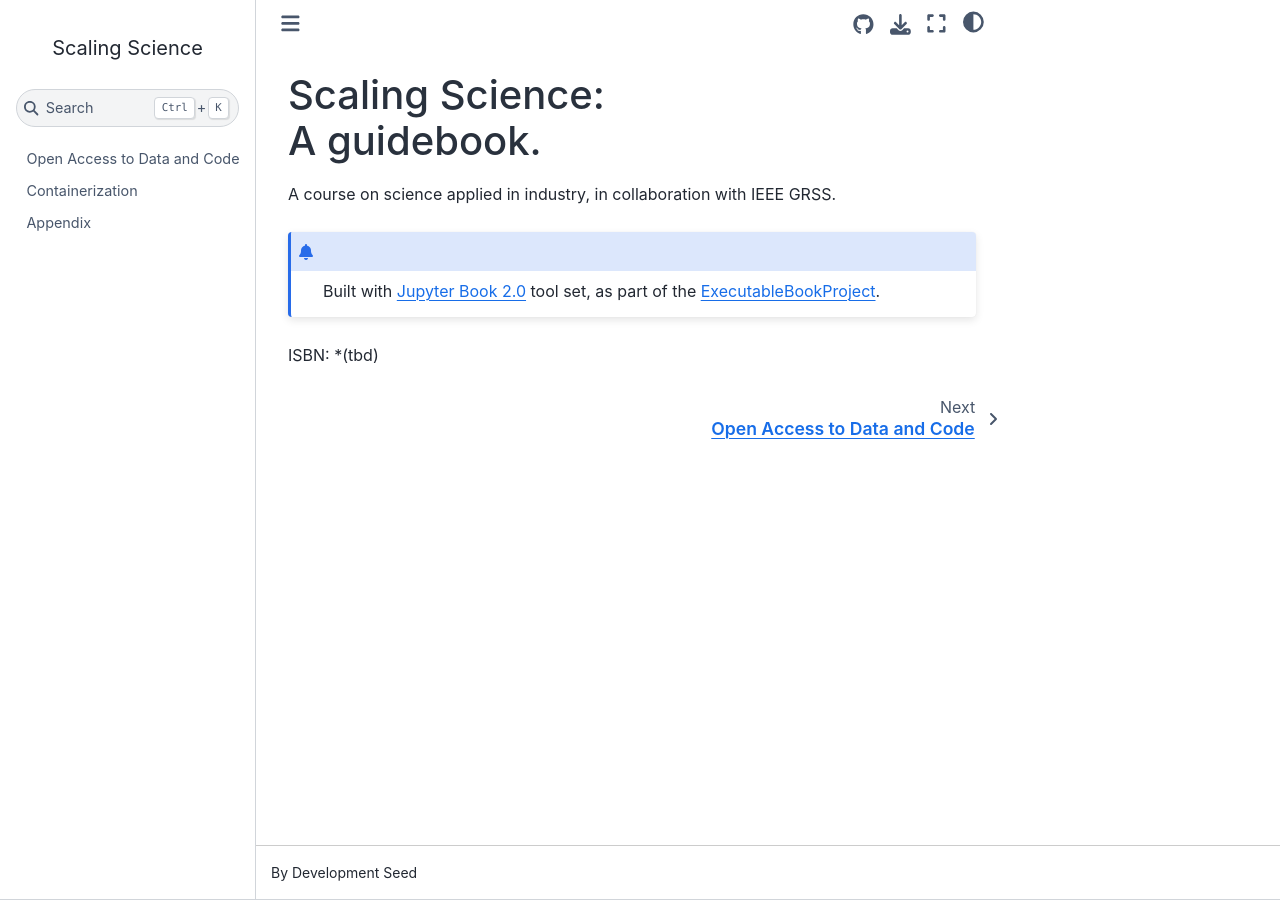
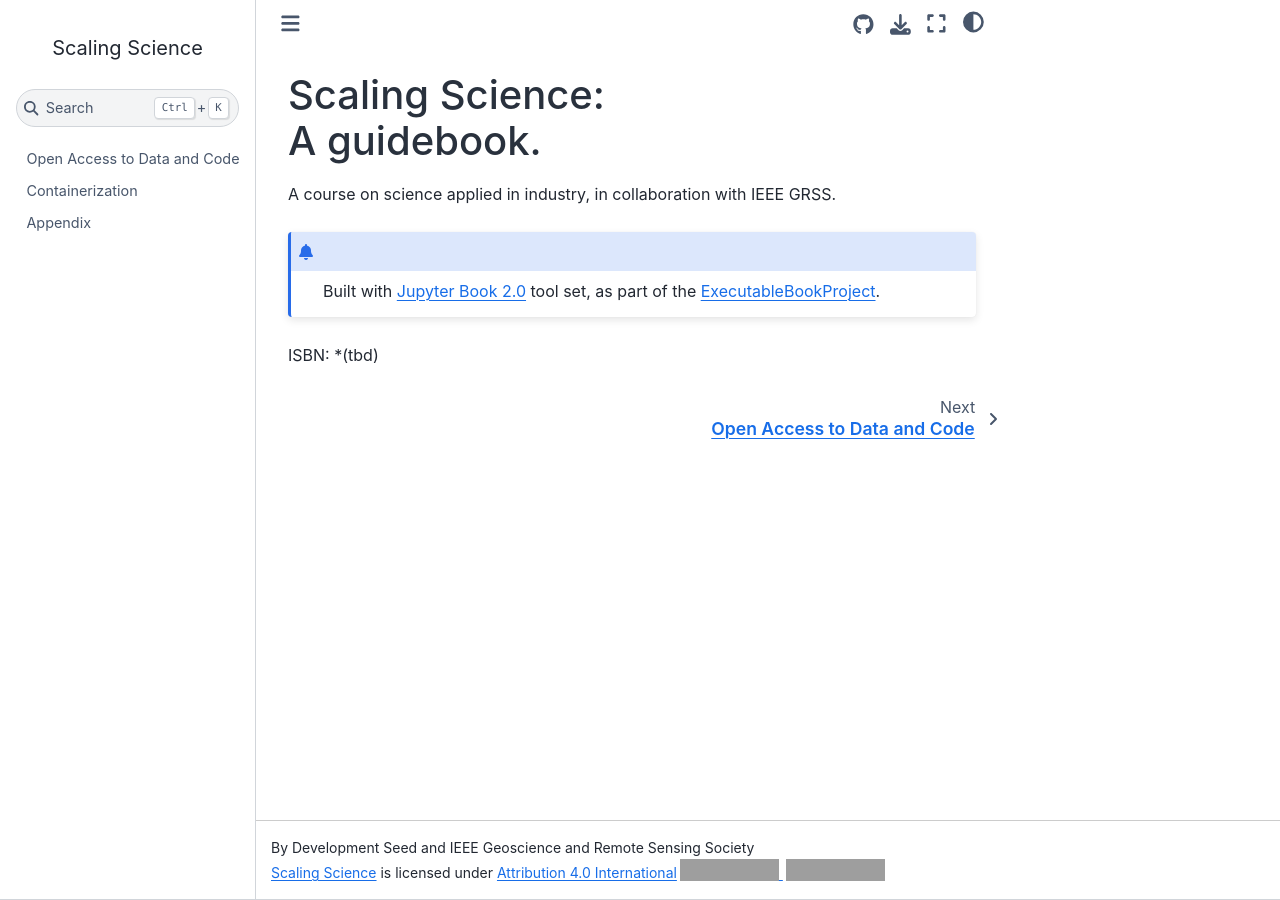
Before and after one commit to developmentseed/scaling_science, a Jupyter Book: the page built from book/docs/index.md, in a window 1280 px wide. Built offline with Jupyter Book 1.0.4 settings and Sphinx 7.4.7 and the Sphinx Book theme 1.1.4, drawn with Linux system fonts in a browser that asks for light colours; pages that are not in the unit, such as notebooks, are missing from menus; grey boxes are pictures that could not be loaded.

Commit message:
feat: Add license footer and file

```diff
--- a/book/_config.yml
+++ b/book/_config.yml
@@ -1,8 +1,9 @@
 title: "Scaling Science"
-author: "Development Seed"
+author: "Development Seed and IEEE Geoscience and Remote Sensing Society"
 email: "lilly@developmentseed.org"
 release: "1"
-logo: 'grss.png'
+exclude_patterns: [_build, Thumbs.db, .DS_Store, "**.ipynb_checkpoints"]
+#logo: 'grss.png'
 
 # Short description about the book
 description: >-
@@ -15,11 +16,18 @@ execute:
 
 # HTML-specific settings
 html:
-  favicon              : "grss.png"
+#  favicon              : "grss.png"
   home_page_in_navbar  : false
   use_edit_page_button : true
   use_repository_button: true
   use_issues_button    : true
+  extra_footer: |
+     <p xmlns:cc="http://creativecommons.org/ns#" xmlns:dct="http://purl.org/dc/terms/">
+     <a property="dct:title" rel="cc:attributionURL"
+      href="https://github.com/developmentseed/scaling_science">Scaling Science</a> is licensed under <a href="http://creativecommons.org/licenses/by/4.0/?ref=chooser-v1" target="_blank" rel="license noopener noreferrer" style="display:inline-block;">Attribution 4.0 International<img style="height:22px!important;margin-left:3px;vertical-align:text-bottom;" src="https://mirrors.creativecommons.org/presskit/icons/cc.svg?ref=chooser-v1">
+      <img style="height:22px!important;margin-left:3px;vertical-align:text-bottom;"
+      src="https://mirrors.creativecommons.org/presskit/icons/by.svg?ref=chooser-v1"></a>
+     </p>
 
 # Interact link settings
 notebook_interface            : "notebook"
@@ -63,6 +71,5 @@ sphinx:
     latex_elements.papersize: a4paper
     latex_elements.pointsize: 12pt
 
-
 #google_analytics:
 #  mytrackingcode: UA-205698170-1
```
Also changed, not shown: 1 other file.
